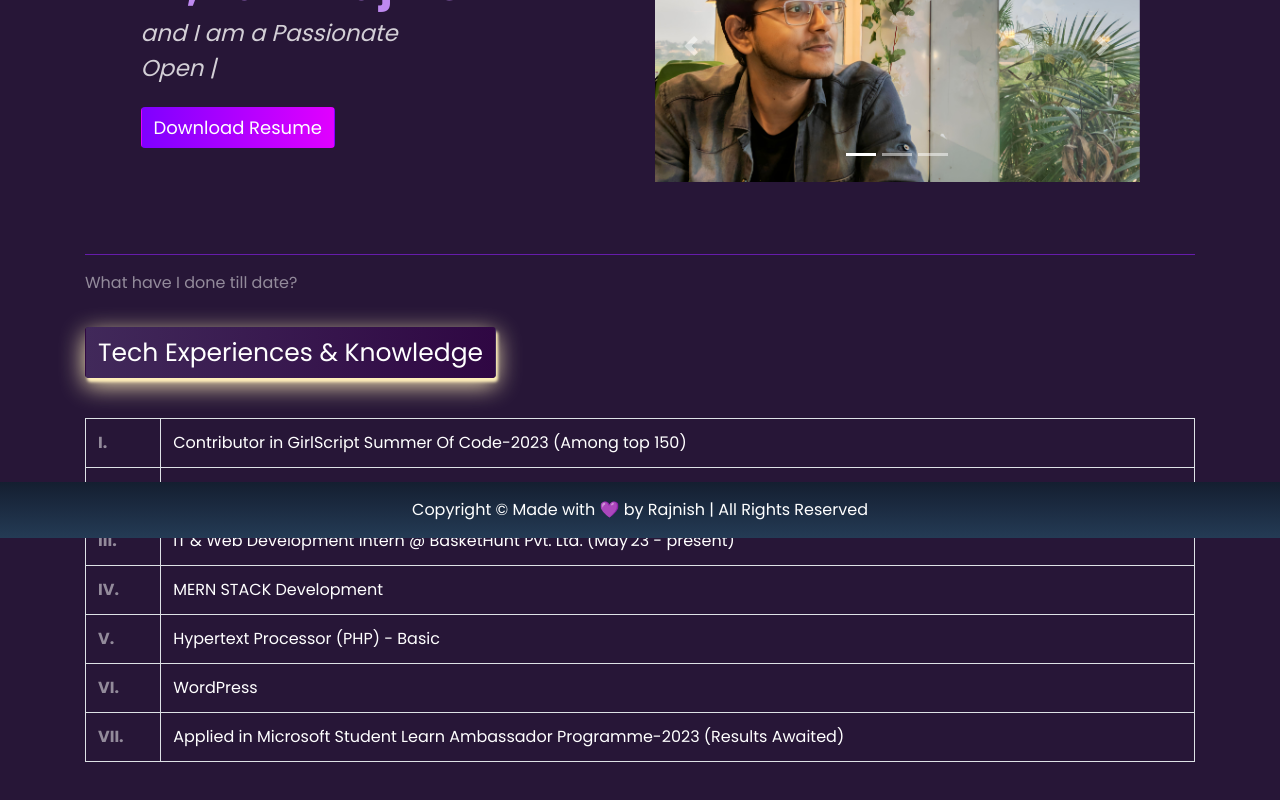
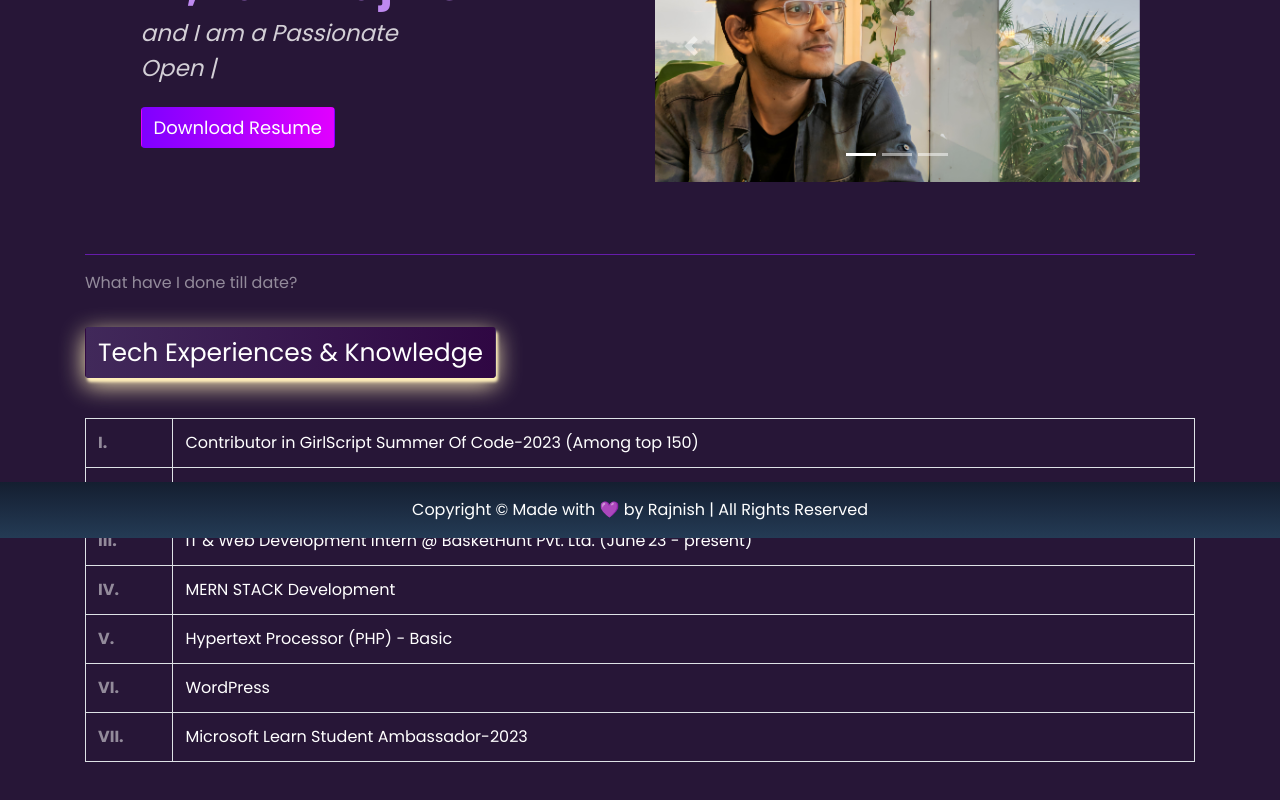
Before and after one commit to rks-031/portfolio-website, a React (Create React App) app: page / in a window 1280 px wide. Shown: the part 262-1062 px from the top of the page. Built offline with nearby package versions, Linux system fonts and the light colour scheme.

Commit message:
Update Experience.js

```diff
--- a/src/components/Experience.js
+++ b/src/components/Experience.js
@@ -31,7 +31,7 @@ function Experience() {
               III.
             </th>
             <td colspan="2">
-              IT & Web Development Intern @ BasketHunt Pvt. Ltd. (May'23 -
+              IT & Web Development Intern @ BasketHunt Pvt. Ltd. (June'23 -
               present)
             </td>
           </tr>
@@ -58,8 +58,7 @@ function Experience() {
               VII.
             </th>
             <td colspan="2">
-              Applied in Microsoft Student Learn Ambassador Programme-2023
-              (Results Awaited)
+              Microsoft Learn Student Ambassador-2023
             </td>
           </tr>
         </tbody>
```
